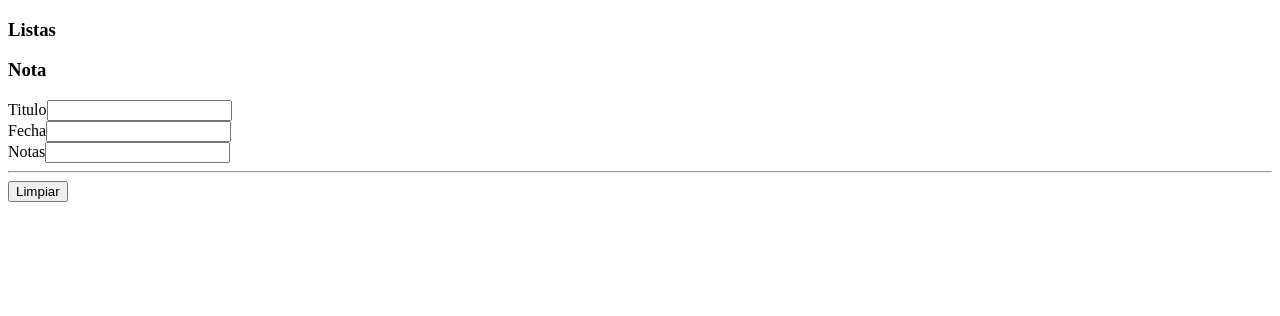
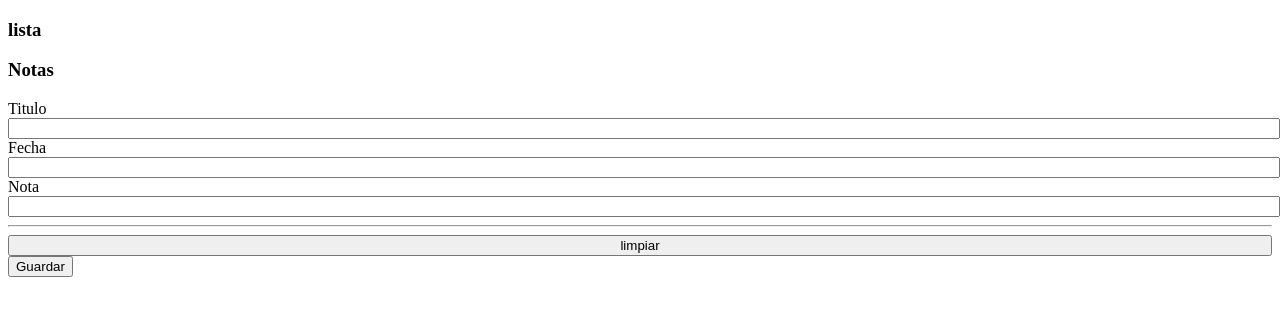
Before and after one commit to citlallilarios/notas, a React (Create React App) app: page / in a window 1280 px wide. Shown: the top 316 px of the page. Built offline with nearby package versions, Linux system fonts and the light colour scheme; the HTML template or start-up script is replaced by a standard one.

Commit message:
guardar datos

```diff
--- a/src/App.jsx
+++ b/src/App.jsx
@@ -1,78 +1,106 @@
-import {useState} from 'react'
-const App = ()=> {
-  // hook -> use.....
+import { useState } from "react";
+
+const App = () => {
+
+// hook -> use .....
 //state -> useState
 
-  const [inputsState, setInputsState] = useState({
-    title: "",
-    date: "",
-    note: ""
+const[inputsState, setInputsState] = useState({
+  title:"",
+   date:"",
+   note:""
 });
+  const handleInputChange = (event) => {
+   setInputsState({...inputsState,[event.target.name]:event.target.value});
+   };
 
+const handleClickLimpiar = (event) =>{
+  setInputsState({title:"",
+  date:"",
+  note:""});
+};
 
-  const handleInputChange = (event) => {
-   setInputsState({...inputsState, [event.target.name]: event.target.value });
-  };
-  const handleClickr = (event) => {
-    setInputsState({title: "",
-    date: "",
-    note: ""});
+let notas = JSON.parse(localStorage.getItem("notas")) || [];
+const handleClickGuardar = () => {
+  notas.push(inputsState);
+  localStorage.setItem("notas", JSON.stringify(notas));
+  handleClickLimpiar();
 };
 
 
   return (
      <div className="App container">
-      <div classNmae="row">
+     <div className="row">
        <div className="col">
-          <h3>Listas</h3>
+         <h3>lista</h3>
+         <ul>
+          {notas.map((nota) => {
+            return (
+              <li>
+                {nota.title} ({nota.date})
+              </li>
+            );
+            })}
+         </ul>
        </div>
-
      <div className="col">
-        <label className="mb-2">
-        </label>
-
-        <h3>Nota</h3>
-        <label>
-          Titulo
+     <h3>Notas</h3>
+     <label className="mb-2" style={{width:"100%"}}></label>
+     <label style={{width:"100%"}}>Titulo
      <input
      id="title"
      name="title"
      type="text"
      onChange={handleInputChange}
      value={inputsState.title}
+     style={{width:"100%"}}
       />
       </label>
       <br />
+      <label className="mb-2" style={{width:"100%"}}>Fecha
 
-         <label className="mb-2">
-          Fecha
      <input
      id="date"
      name="date"
      type="text"
      onChange={handleInputChange}
      value={inputsState.date}
+     style={{width:"100%"}}
       />
-         </label>
+      </label >
       <br />
-         <label>
-           Notas
+      <label style={{width:"100%"}}>Nota
+
      <input
      id="note"
      name="note"
      type="text"
      onChange={handleInputChange}
-
      value={inputsState.note}
+     style={{width:"100%"}}
       />
       </label>
+      <hr />
+      <div className="row">
+      <span className="col">
+      <button className="btn btn-primary me-2"
+      onClick={handleClickLimpiar}
+      style={{width:"100%"}}
+      >limpiar</button>
+      </span>
+      <span className="col">
+        <button
+        type="button"
+        className="btn btn-primary"
+        onClick={handleClickGuardar}
+        style={{whith:"100%"}}>Guardar</button>
+      </span>
       </div>
       </div>
-         <hr />
-         <div className="row">
-         <button className="btn btn-primary me-2" onClick={ handleClickr}>Limpiar </button> </div>
+      </div>
+
     </div>
   );
-}
+};
 
 export default App;
```
Lines whose indentation alone changed are shown as unchanged.
